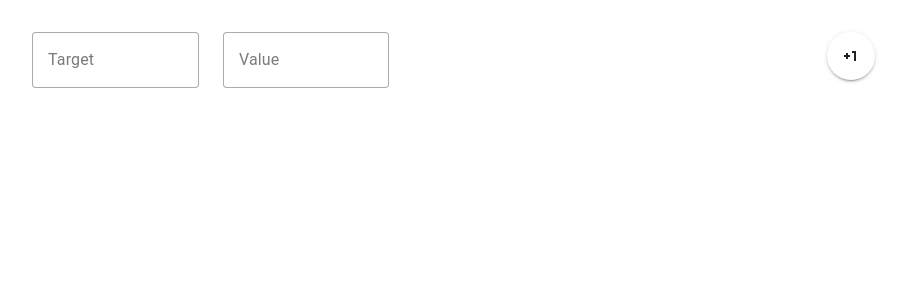
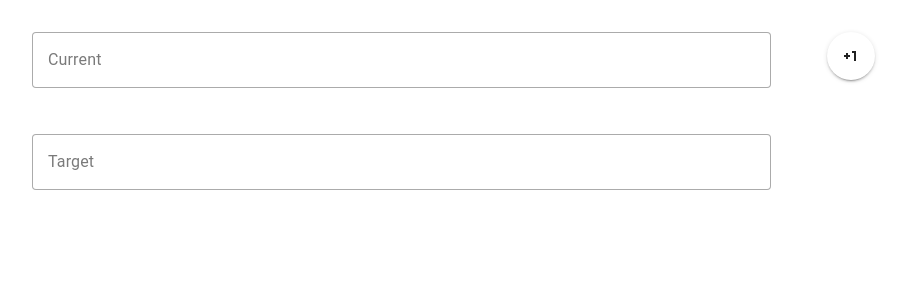
Before and after one commit to entorb/eta-vue, a Vue app: page / in a window 1280 px wide. Shown: the top 300 px of the page, without its empty margins (40-947 px from the left). Built offline with nearby package versions, Linux system fonts and the light colour scheme.

Commit message:
fix input to support "," also on iOS

```diff
--- a/src/components/InputTargetValue.vue
+++ b/src/components/InputTargetValue.vue
@@ -1,31 +1,31 @@
 <template>
   <v-container class="align-start">
     <v-row>
-      <v-col cols="6" md="3">
-        <!-- :append-inner-icon="'mdi-content-save'" -->
+      <v-col>
+        <!-- not: v-model.number, as it removes "," from input-->
+        <!-- append-inner-icon="$save" -->
         <!-- @click:append-inner="enterTarget" -->
+        <v-text-field
+          v-model="inputValue"
+          label="Current"
+          type="text"
+          inputmode="decimal"
+          variant="outlined"
+          @keyup.enter="enterValue"
+          @blur="enterValue"
+        />
+      </v-col>
+    </v-row>
+    <v-row>
+      <v-col>
         <v-text-field
           v-model="inputTarget"
           label="Target"
-          type="number"
+          type="text"
           inputmode="decimal"
           variant="outlined"
           @keyup.enter="enterTarget"
           @blur="enterTarget"
-        />
-      </v-col>
-      <v-col cols="6" md="3">
-        <!-- :append-inner-icon="'mdi-content-save'" -->
-        <!-- v-model.number="inputValue" -->
-        <!-- @click:append-inner="enterValue" -->
-        <v-text-field
-          v-model.number="inputValue"
-          label="Value"
-          type="number"
-          inputmode="decimal"
-          variant="outlined"
-          @keyup.enter="enterValue"
-          @blur="enterValue"
         />
       </v-col>
     </v-row>
@@ -50,7 +50,7 @@ export default defineComponent({
   },
   methods: {
     enterTarget() {
-      const target = parseFloat(this.inputTarget)
+      const target = parseFloat(this.inputTarget.replace(',', '.'))
       if (isNaN(target)) {
         this.inputTarget = ''
         return
@@ -60,11 +60,10 @@ export default defineComponent({
       }
     },
     enterValue() {
-      const value = parseFloat(this.inputValue)
+      const value = parseFloat(this.inputValue.replace(',', '.'))
       if (isNaN(value)) {
         return
       }
-
       const date = new Date()
       const newRow = { date: date, value: value }
       // Emit an event to add the row to the data
--- a/src/plugins/vuetify.ts
+++ b/src/plugins/vuetify.ts
@@ -9,11 +9,12 @@ import 'vuetify/styles'
 import { createVuetify } from 'vuetify'
 import { aliases, mdi } from 'vuetify/iconsets/mdi-svg'
 
-// TM: do not import all icons!
+// TM: do not import all icons, this makes build size too large
 // import '@mdi/font/css/materialdesignicons.css'
 // my icons
 import { mdiTrashCan } from '@mdi/js'
 import { mdiNumericPositive1 } from '@mdi/js'
+// import { mdiContentSave } from '@mdi/js'
 
 // https://vuetifyjs.com/en/introduction/why-vuetify/#feature-guides
 export default createVuetify({
@@ -28,14 +29,15 @@ export default createVuetify({
     }
   },
   icons: {
+    sets: {
+      mdi
+    },
     defaultSet: 'mdi',
     aliases: {
       ...aliases,
       trashCan: mdiTrashCan,
       plus1: mdiNumericPositive1
-    },
-    sets: {
-      mdi
+      // save: mdiContentSave,
     }
   }
 })
```
